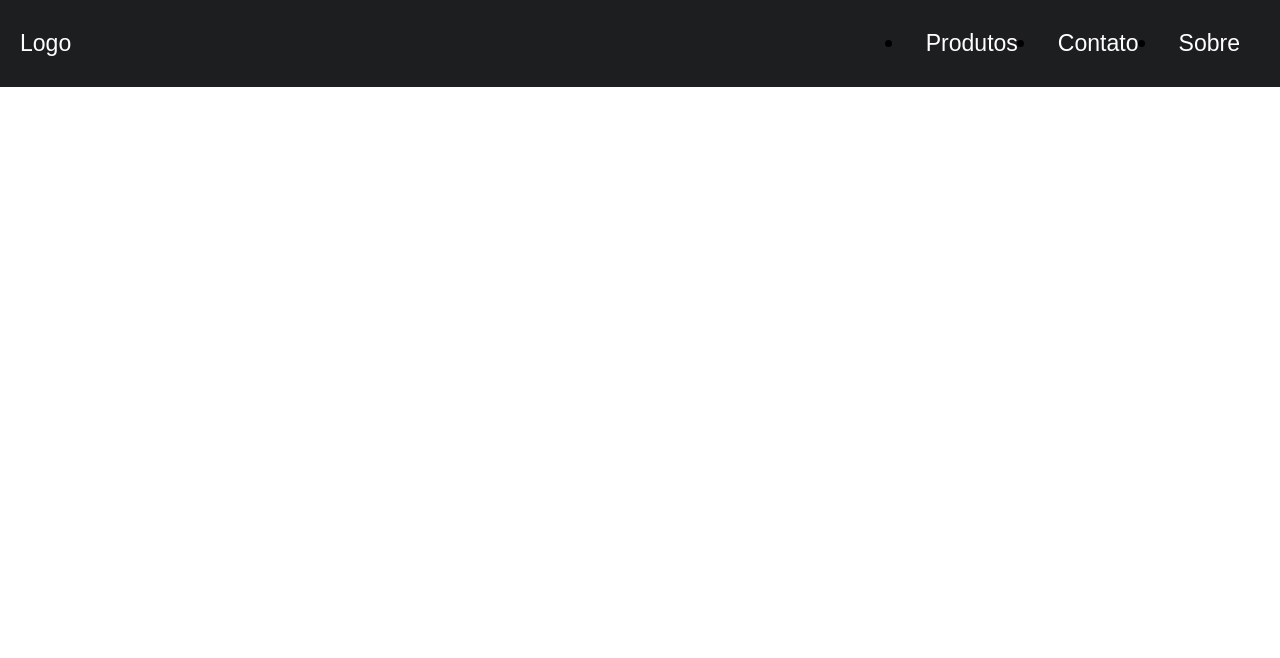
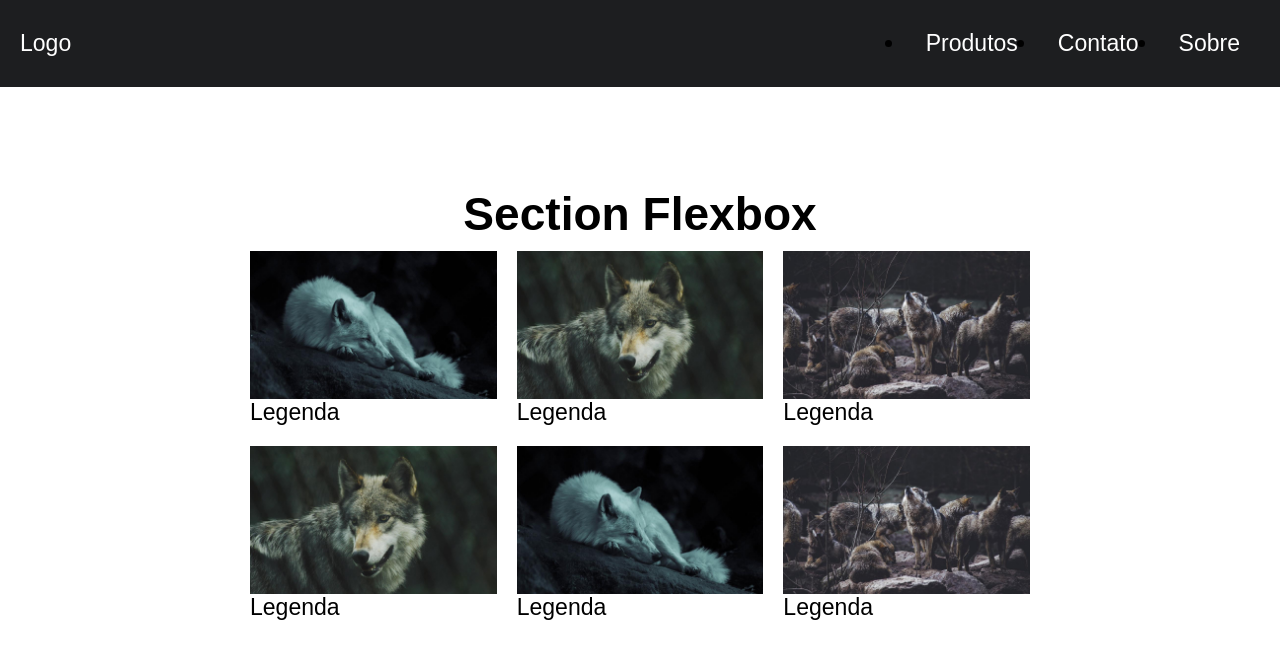
Before and after one commit to ItaloLeandro02/css-layout, a website: page src/index.html in a window 1280 px wide. Drawn offline with Linux system fonts and the light colour scheme.

Commit message:
feat: add seaction flexbox

```diff
--- a/assets/style.css
+++ b/assets/style.css
@@ -20,3 +20,18 @@
 .menu  li a {
   padding: 10px;
 }
+
+/* CSS FLEXBOX */
+
+.flex {
+  display: flex;
+  flex-wrap: wrap;
+
+  max-width: 800px;
+  margin: 0 auto;
+}
+
+.flex > div {
+  flex: 1 1 200px;
+  margin: 10px;
+}
--- a/src/index.html
+++ b/src/index.html
@@ -18,5 +18,34 @@
       </ul>
     </nav>
   </header>
+
+  <h1>Section Flexbox</h1>
+
+  <section class="flex">
+    <div>
+      <img src="../assets/img/lobo1.jpg" alt="">
+      <p>Legenda</p>
+    </div>
+    <div>
+      <img src="../assets/img/lobo2.jpg" alt="">
+      <p>Legenda</p>
+    </div>
+    <div>
+      <img src="../assets/img/lobo3.jpg" alt="">
+      <p>Legenda</p>
+    </div>
+    <div>
+      <img src="../assets/img/lobo2.jpg" alt="">
+      <p>Legenda</p>
+    </div>
+    <div>
+      <img src="../assets/img/lobo1.jpg" alt="">
+      <p>Legenda</p>
+    </div>
+    <div>
+      <img src="../assets/img/lobo3.jpg" alt="">
+      <p>Legenda</p>
+    </div>
+  </section>
 </body>
 </html>
```
